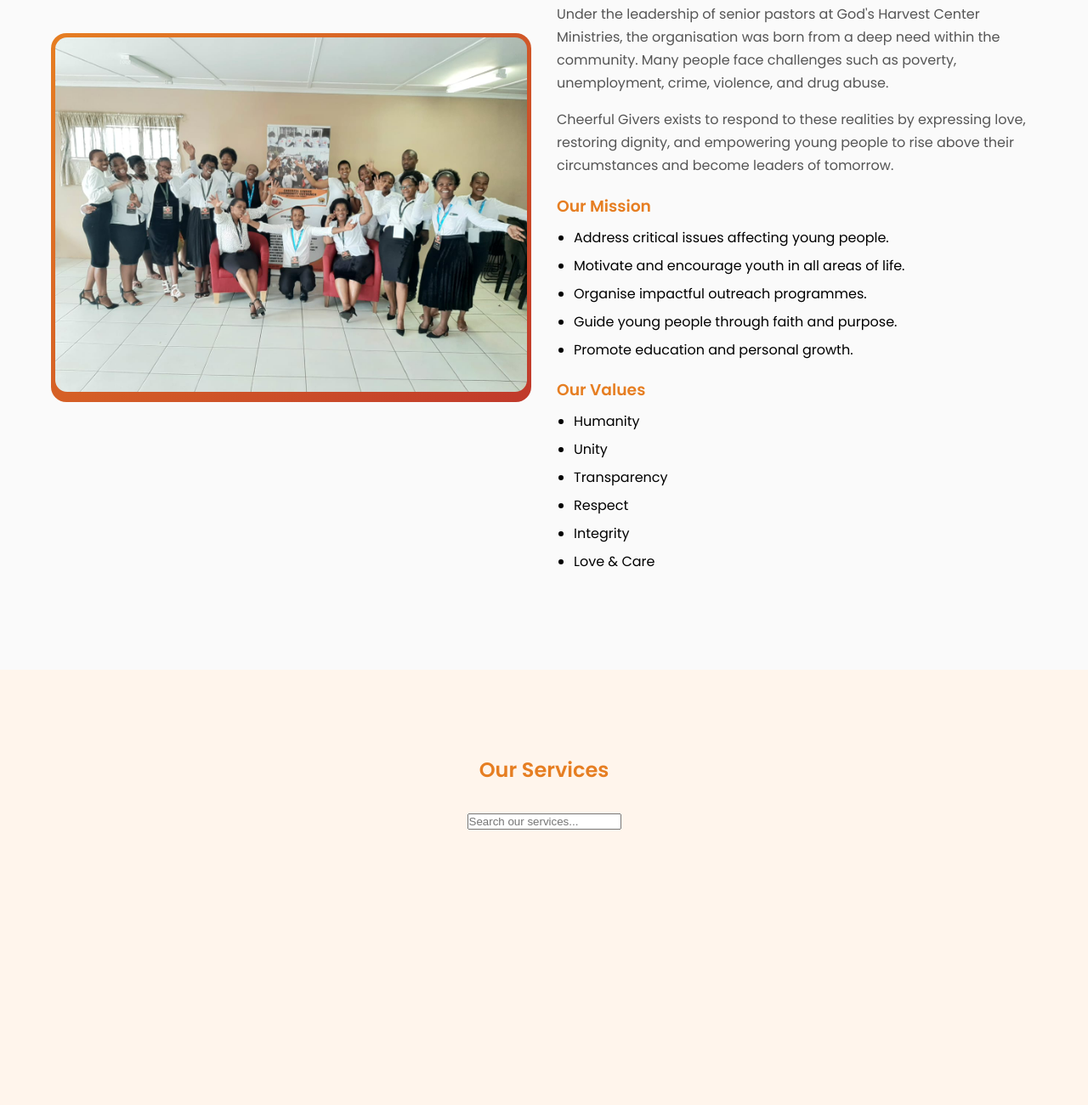
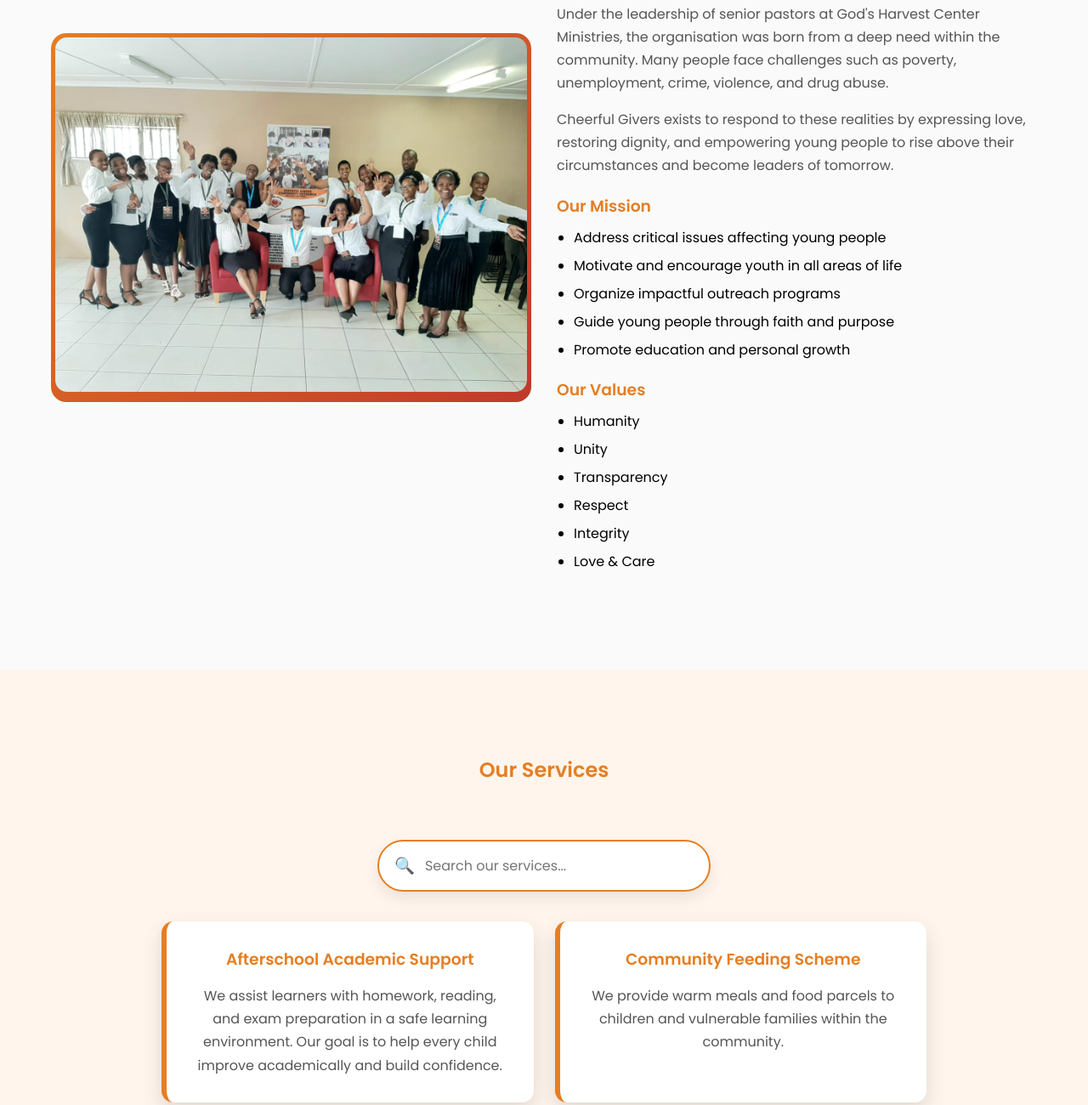
Before and after one commit to Msekeli/ceerful-givers, a plain HTML site: page index.html in a window 1280 px wide. Shown: the part 1076-2376 px from the top of the page at 85% size. Drawn offline with Linux system fonts and the light colour scheme.

Commit message:
Implement dynamic content and service search

```diff
--- a/data/about.json
+++ b/data/about.json
@@ -6,11 +6,11 @@
     "Cheerful Givers exists to respond to these realities by expressing love, restoring dignity, and empowering young people to rise above their circumstances and become leaders of tomorrow."
   ],
   "mission": [
-    "Address critical issues affecting young people.",
-    "Motivate and encourage youth in all areas of life.",
-    "Organise impactful outreach programmes.",
-    "Guide young people through faith and purpose.",
-    "Promote education and personal growth."
+    "Address critical issues affecting young people",
+    "Motivate and encourage youth in all areas of life",
+    "Organize impactful outreach programs",
+    "Guide young people through faith and purpose",
+    "Promote education and personal growth"
   ],
   "values": [
     "Humanity",
--- a/index.html
+++ b/index.html
@@ -37,7 +37,6 @@
     </section>
 
     <!-- ABOUT -->
-    <!-- ABOUT -->
     <section id="about" class="section about">
       <div class="about-container">
         <div class="about-image">
@@ -52,18 +51,26 @@
         <div class="about-text" id="about-content"></div>
       </div>
     </section>
-    <!-- SERVICES -->
+
     <!-- SERVICES -->
     <section id="services" class="section services">
       <h2>Our Services</h2>
 
       <div class="services-search">
-        <input type="text" id="search" placeholder="Search our services..." />
+        <div class="search-box">
+          <span class="search-icon">🔍</span>
+
+          <input
+            type="search"
+            id="search"
+            placeholder="Search our services..."
+            aria-label="Search services"
+          />
+        </div>
       </div>
 
       <div class="services-container" id="services-container"></div>
     </section>
-    <div class="services-container" id="services-container"></div>
 
     <!-- TEAM -->
     <section id="team" class="section team">
--- a/js/search.js
+++ b/js/search.js
@@ -1,3 +1,4 @@
+// ABOUT SECTION
 async function loadAbout() {
   const response = await fetch("data/about.json");
   const about = await response.json();
@@ -7,18 +8,65 @@ async function loadAbout() {
   container.innerHTML = `
     <h2>${about.title}</h2>
 
-    ${about.paragraphs.map((p) => `<p>${p}</p>`).join("")}
+    ${about.paragraphs.map((paragraph) => `<p>${paragraph}</p>`).join("")}
 
     <h3>Our Mission</h3>
+
     <ul>
       ${about.mission.map((item) => `<li>${item}</li>`).join("")}
     </ul>
 
     <h3>Our Values</h3>
+
     <ul>
       ${about.values.map((item) => `<li>${item}</li>`).join("")}
     </ul>
   `;
 }
 
-loadAbout();
+// SERVICES SECTION
+let allServices = [];
+
+async function loadServices() {
+  const response = await fetch("data/services.json");
+  allServices = await response.json();
+
+  displayServices(allServices);
+
+  const searchInput = document.getElementById("search");
+
+  searchInput.addEventListener("input", function () {
+    const searchText = this.value.toLowerCase().trim();
+
+    const filteredServices = allServices.filter((service) =>
+      service.title.toLowerCase().includes(searchText),
+    );
+
+    displayServices(filteredServices);
+  });
+}
+
+// DISPLAY SERVICES
+function displayServices(services) {
+  const container = document.getElementById("services-container");
+
+  container.innerHTML = services
+    .map(
+      (service) => `
+        <div class="service-card">
+          <h3>${service.title}</h3>
+
+          <p>${service.description}</p>
+
+          ${service.description2 ? `<p>${service.description2}</p>` : ""}
+        </div>
+      `,
+    )
+    .join("");
+}
+
+// LOAD CONTENT
+document.addEventListener("DOMContentLoaded", () => {
+  loadAbout();
+  loadServices();
+});
--- a/style.css
+++ b/style.css
@@ -163,6 +163,46 @@ nav a:hover {
   margin-bottom: 8px;
 }
 /* SERVICES SECTION */
+/* SERVICES SEARCH */
+
+.services-search {
+  display: flex;
+  justify-content: center;
+  margin: 35px 0;
+}
+
+.search-box {
+  display: flex;
+  align-items: center;
+  width: 100%;
+  max-width: 650px;
+  background: #ffffff;
+  border: 2px solid #e67e22;
+  border-radius: 50px;
+  padding: 0 18px;
+  box-shadow: 0 8px 18px rgba(0, 0, 0, 0.08);
+  transition: 0.3s;
+}
+
+.search-box:focus-within {
+  border-color: #d35400;
+  box-shadow: 0 8px 24px rgba(230, 126, 34, 0.25);
+}
+
+.search-icon {
+  font-size: 1.2rem;
+  margin-right: 12px;
+}
+
+.search-box input {
+  flex: 1;
+  border: none;
+  outline: none;
+  background: transparent;
+  padding: 16px 0;
+  font-size: 1rem;
+  font-family: inherit;
+}
 .services {
   flex-direction: column;
   text-align: center;
```
